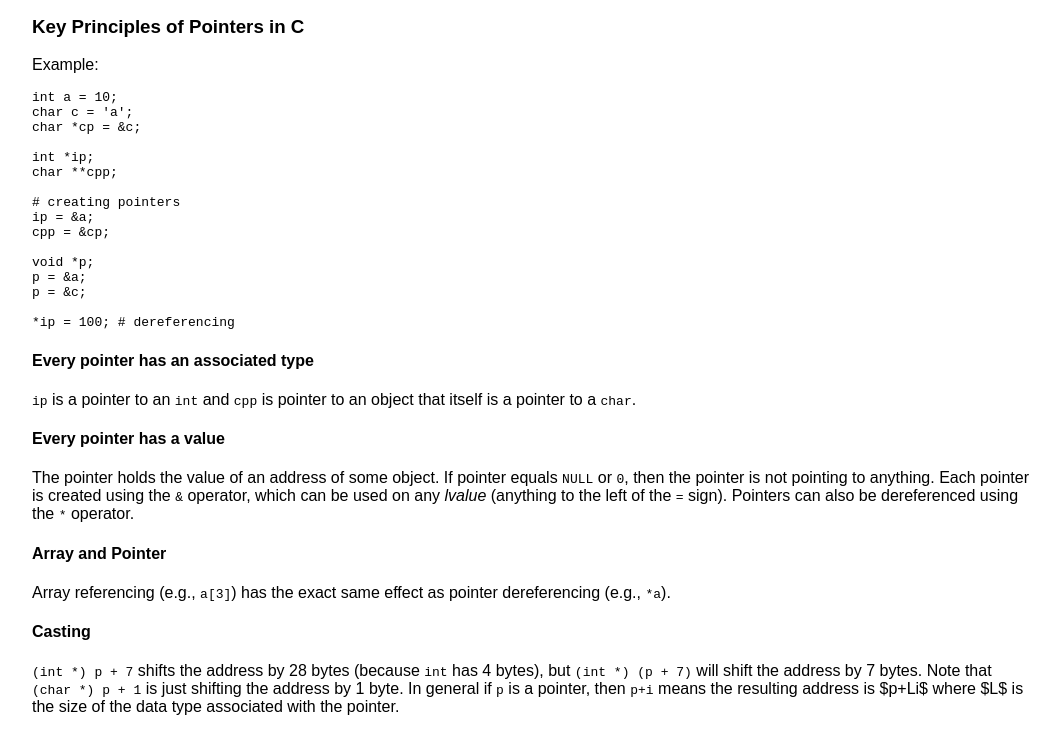
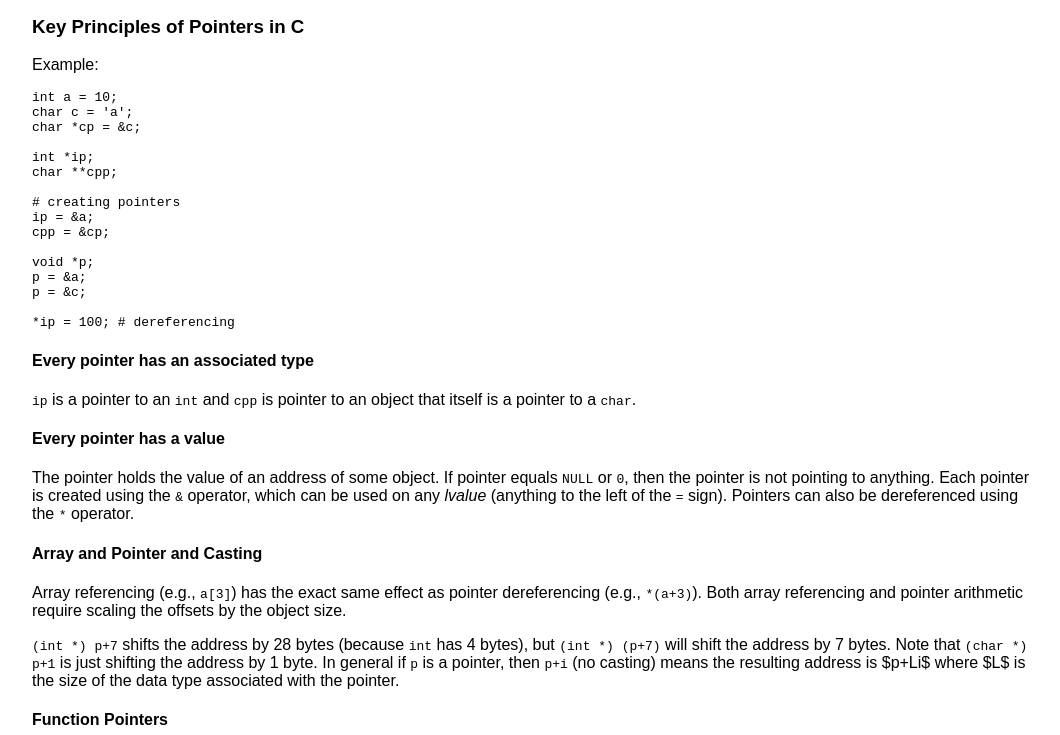
Before and after one commit to KaiwenHuu/kaiwenhuu.github.io, a Gatsby site: page /notes/c/pointers in a window 1280 px wide. Shown: the part 189-924 px from the top of the page, without its empty margins (108-1168 px from the left). Built offline with nearby package versions, Linux system fonts and the light colour scheme; Gatsby itself is replaced by a stand-in of ours; some packages are replaced by stand-ins of ours; code samples lack their colours.

Commit message:
fixed notes on pointers in C

```diff
--- a/notes/c/pointers.md
+++ b/notes/c/pointers.md
@@ -34,13 +34,11 @@
 
 The pointer holds the value of an address of some object. If pointer equals `NULL` or `0`, then the pointer is not pointing to anything. Each pointer is created using the `&` operator, which can be used on any *lvalue* (anything to the left of the `=` sign). Pointers can also be dereferenced using the `*` operator.
 
-#### Array and Pointer
+#### Array and Pointer and Casting
 
-Array referencing (e.g., `a[3]`) has the exact same effect as pointer dereferencing (e.g., `*a`).
+Array referencing (e.g., `a[3]`) has the exact same effect as pointer dereferencing (e.g., `*(a+3)`). Both array referencing and pointer arithmetic require scaling the offsets by the object size.
 
-#### Casting
-
-`(int *) p + 7` shifts the address by 28 bytes (because `int` has 4 bytes), but `(int *) (p + 7)` will shift the address by 7 bytes. Note that `(char *) p + 1` is just shifting the address by 1 byte. In general if `p` is a pointer, then `p+i` means the resulting address is $p+Li$ where $L$ is the size of the data type associated with the pointer.
+`(int *) p+7` shifts the address by 28 bytes (because `int` has 4 bytes), but `(int *) (p+7)` will shift the address by 7 bytes. Note that `(char *) p+1` is just shifting the address by 1 byte. In general if `p` is a pointer, then `p+i` (no casting) means the resulting address is $p+Li$ where $L$ is the size of the data type associated with the pointer.
 
 #### Function Pointers
 
```
